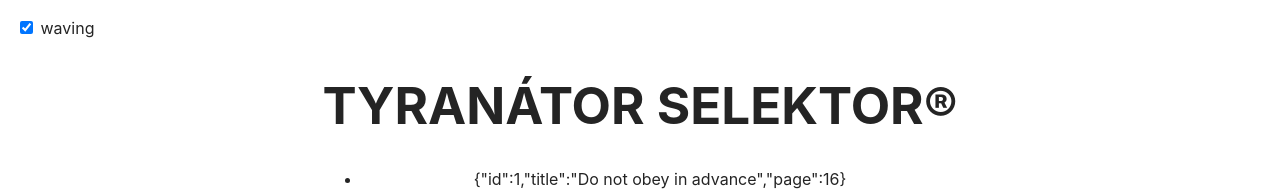
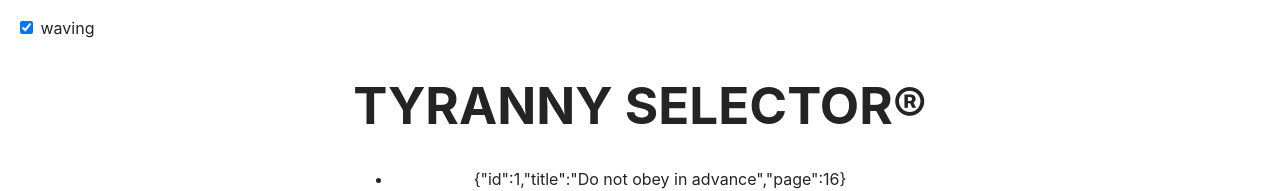
Before and after one commit to damiandrabek/tyranny, a Svelte app: page / in a window 1280 px wide. Shown: the top 191 px of the page. Built offline with nearby package versions, Linux system fonts and the light colour scheme.

Commit message:
changed the title

```diff
--- a/src/App.svelte
+++ b/src/App.svelte
@@ -20,7 +20,7 @@
 </script>
 
 <header>
-  <h1>TYRANÁTOR SELEKTOR®</h1>
+  <h1>TYRANNY SELECTOR®</h1>
 
   <label for="waving">
     <input type="checkbox" id="waving" bind:checked={waving} />
```
